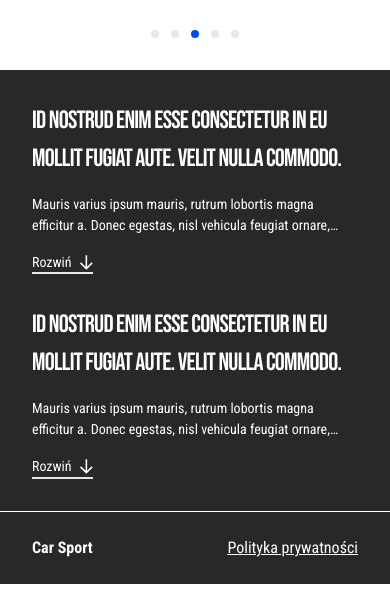
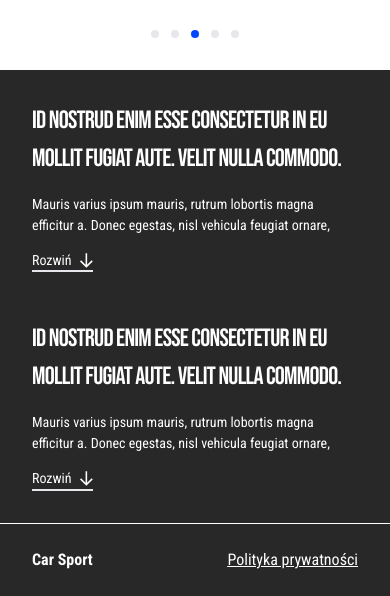
Before and after one commit to Sztakler/carspot, a website built with Vite: page index.html in a window 390 px wide. Shown: the part 1543-2139 px from the top of the page. Built offline with nearby package versions, Linux system fonts and the light colour scheme; files whose address does not match are found by name.

Commit message:
Improved mobile version. Fixed problems with swiping

```diff
--- a/index.html
+++ b/index.html
@@ -116,14 +116,14 @@
       </div>
     </section>
 
-    <section id="seo" class="p-8 md:p-16 lg:p-32 bg-black text-white flex flex-col md:flex-row gap-8 md:gap-16">
-      <div class="flex flex-col justify-start gap-4" data-container="expand">
+    <section id="seo" class="w-full p-8 md:p-16 lg:p-32 bg-black text-white flex flex-col md:flex-row gap-12 md:justify-evenly md:gap-16 ">
+      <div class="flex flex-col justify-start gap-4 w-full md:w-[576px]" data-container="expand">
         <h3>
           Id nostrud enim esse consectetur in eu mollit fugiat
           aute. Velit nulla commodo.
         </h3>
         <p data-text="expand"
-          class="font-robotoCondensed text-[14px] leading-[21px] transition-all duration-300 ease-in-out text-ellipsis overflow-hidden line-clamp-2 max-h-15">
+          class="font-robotoCondensed text-[14px] leading-[21px] transition-[max-height] duration-500 ease-out overflow-hidden text-ellipsis max-h-10">
           Mauris varius ipsum mauris, rutrum lobortis magna
           efficitur a. Donec egestas, nisl vehicula feugiat
           ornare, diam turpis efficitur mi, ac venenatis eros
@@ -136,16 +136,17 @@
         </p>
         <button data-button="expand" class="button-arrow">
           <p class="">Rozwiń</p>
-          <img src="assets/icons/arrow-down.svg" class="transition-all duration-300 ease-in-out" />
+          <img src="assets/icons/arrow-down.svg" class="transition-transform duration-500 ease-in-out" />
         </button>
       </div>
-      <div class="flex flex-col justify-start gap-4" data-container="expand">
+
+      <div class="flex flex-col justify-start gap-4 w-full md:w-[576px]" data-container="expand">
         <h3>
           Id nostrud enim esse consectetur in eu mollit fugiat
           aute. Velit nulla commodo.
         </h3>
         <p data-text="expand"
-          class="font-robotoCondensed text-[14px] leading-[21px] transition-all duration-300 ease-in-out text-ellipsis overflow-hidden line-clamp-2 max-h-15">
+          class="font-robotoCondensed text-[14px] leading-[21px] transition-[max-height] duration-500 ease-out overflow-hidden text-ellipsis max-h-10">
           Mauris varius ipsum mauris, rutrum lobortis magna
           efficitur a. Donec egestas, nisl vehicula feugiat
           ornare, diam turpis efficitur mi, ac venenatis eros
@@ -158,7 +159,7 @@
         </p>
         <button data-button="expand" class="button-arrow">
           <p class="text-[14px] leading-[21px]">Rozwiń</p>
-          <img src="assets/icons/arrow-down.svg" class="transition-all duration-300 ease-in-out" />
+          <img src="assets/icons/arrow-down.svg" class="transition-transform duration-500 ease-in-out" />
         </button>
       </div>
     </section>
--- a/scripts/expand.js
+++ b/scripts/expand.js
@@ -3,18 +3,60 @@ export function initExpand() {
         '[data-container="expand"]',
     );
 
-    expandableContainers.forEach((container) => {
+    expandableContainers.forEach((container, index) => {
         const button = container.querySelector("button");
-        const text = container.querySelector("p");
+        const text = container.querySelector("[data-text='expand']");
+        let maxWidth = text.offsetWidth * 2;
+        let originalText = truncateText(text, maxWidth);
+        let isTruncated = true;
+
         button.addEventListener("click", (event) => {
             const buttonText = button.querySelector("p");
             const buttonIcon = button.querySelector("img");
 
-            text.classList.toggle("expanded");
+            toggleText(isTruncated, text, originalText);
+
             buttonText.textContent = text.classList.contains("expanded")
                 ? "Zwiń"
                 : "Rozwiń";
             buttonIcon.classList.toggle("rotate-180");
         });
+
+        function toggleText() {
+            console.log(isTruncated, text);
+            if (isTruncated) {
+                text.innerText = originalText;
+            } else {
+                truncateText(text, maxWidth);
+            }
+            text.classList.toggle("expanded");
+            isTruncated = !isTruncated;
+        }
     });
+
+    function truncateText(element, maxWidth) {
+        const originalText = element.innerText;
+        let truncatedText = originalText;
+
+        const ellipsis = "[...]";
+
+        const measureText = (text) => {
+            const testElement = document.createElement("span");
+            testElement.style.visibility = "hidden";
+            testElement.style.position = "absolute";
+            testElement.innerText = text;
+            document.body.appendChild(testElement);
+            const width = testElement.offsetWidth;
+            document.body.removeChild(testElement);
+            return width;
+        };
+
+        while (measureText(truncatedText + ellipsis) > maxWidth) {
+            truncatedText = truncatedText.slice(0, -1);
+        }
+
+        element.innerText = truncatedText + ellipsis;
+
+        return originalText;
+    }
 }
--- a/scripts/gallery.js
+++ b/scripts/gallery.js
@@ -160,7 +160,7 @@ export function initGallery() {
         touchStartX = event.touches[0].clientX;
     });
     track.addEventListener("touchmove", (event) => {
-        event.preventDefault();
+        // event.preventDefault();
         touchEndX = event.touches[0].clientX;
     });
     track.addEventListener("touchend", (event) => {
--- a/style.css
+++ b/style.css
@@ -55,7 +55,7 @@ h4 {
 }
 
 .expanded {
-    @apply line-clamp-none max-h-96;
+    @apply max-h-[500px];
 }
 
 .offscreen-menu {
```
Also changed, not shown: output.css.
